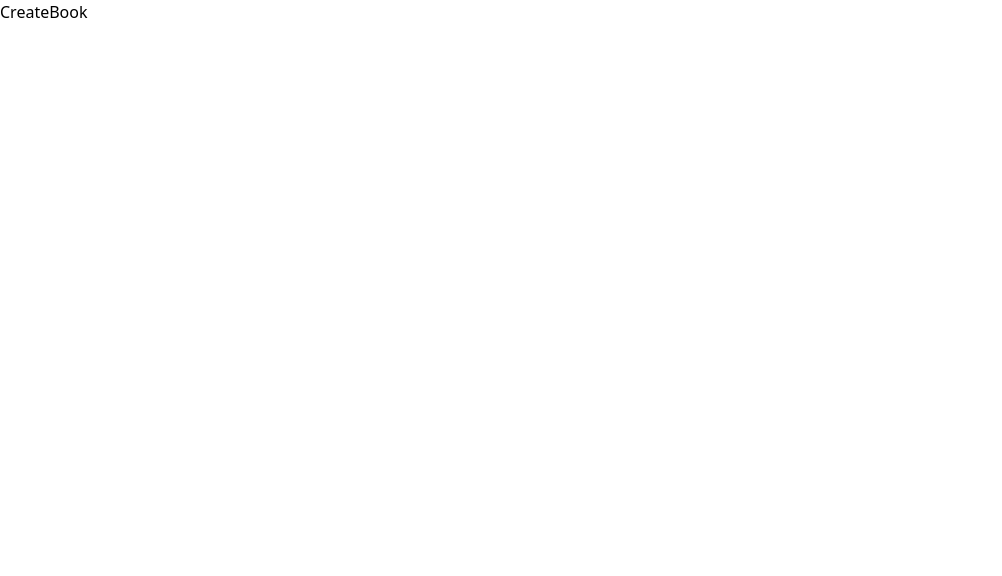
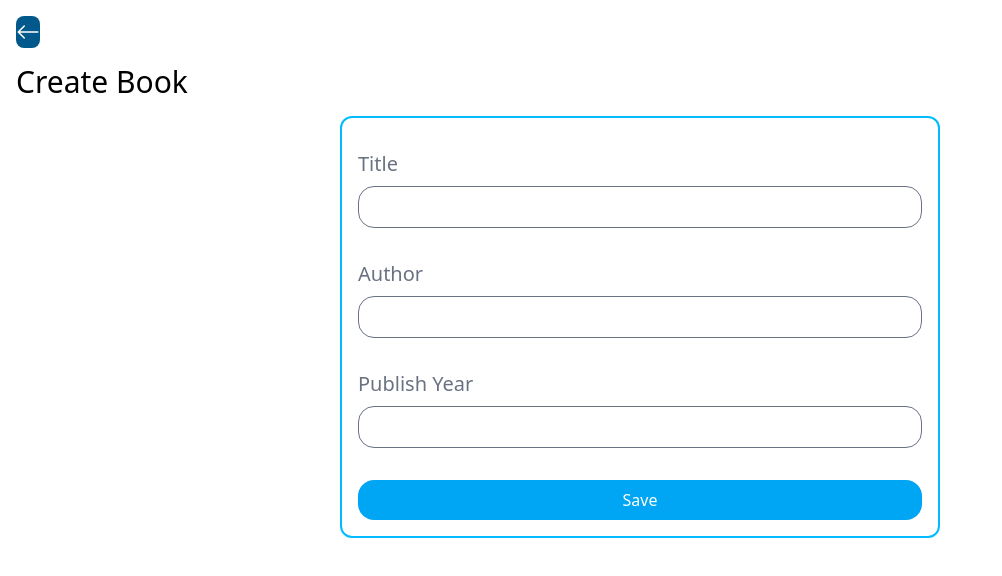
Before and after one commit to furkankuluncakli/MERN--Book-Store, a React (Vite) app in the folder frontend/: page /books/create in a window 1280 px wide. Shown: the top 576 px of the page, without its empty margins (0-1002 px from the left). Built offline with nearby package versions, Linux system fonts and the light colour scheme.

Commit message:
feat: implement CreateBook page with form inputs and loading state; add BackButton and Spinner components

```diff
--- a/frontend/src/pages/CreateBook.jsx
+++ b/frontend/src/pages/CreateBook.jsx
@@ -1,9 +1,79 @@
-import React from 'react'
+import axios from "axios";
+import { useEffect, useState } from "react";
+import { useNavigate } from "react-router-dom";
+import BackButton from "../components/BackButton";
+import Spinner from "../components/Spinner";
 
 function CreateBook() {
+  const [title, setTitle] = useState("");
+  const [author, setAuthor] = useState("");
+  const [publishYear, setPublishYear] = useState();
+
+  const [loading, setLoading] = useState(false);
+
+  const navigate = useNavigate();
+
+  const handleSaveBook = () => {
+    setLoading(true);
+    const data = {
+      title,
+      author,
+      publishYear,
+    };
+    axios
+      .post("http://localhost:5555/books", data)
+      .then((response) => {
+        setLoading(false);
+        navigate("/");
+      })
+      .catch((error) => {
+        alert("An error happened. Please control fields");
+        console.log(error);
+        setLoading(false);
+      });
+  };
   return (
-    <div>CreateBook</div>
-  )
+    <div className="p-4">
+      <BackButton />
+      <h1 className="text-3xl my-4">Create Book</h1>
+      {loading ? <Spinner /> : ""}
+      <div className="flex flex-col border-2 border-sky-400 rounded-xl w-[600px] p-4 mx-auto">
+        <div className="my-4">
+          <label className="text-xl mr-4 text-gray-500">Title</label>
+          <input
+            className="border border-gray-500 px-4 py-2 w-full rounded-2xl mt-2"
+            type="text"
+            value={title}
+            onChange={(e) => setTitle(e.target.value)}
+          />
+        </div>
+        <div className="my-4">
+          <label className="text-xl mr-4 text-gray-500">Author</label>
+          <input
+            className="border border-gray-500 px-4 py-2 w-full rounded-2xl mt-2"
+            type="text"
+            value={author}
+            onChange={(e) => setAuthor(e.target.value)}
+          />
+        </div>
+        <div className="my-4">
+          <label className="text-xl mr-4 text-gray-500">Publish Year</label>
+          <input
+            className="border border-gray-500 px-4 py-2 w-full rounded-2xl mt-2"
+            type="text"
+            value={publishYear}
+            onChange={(e) => setPublishYear(e.target.value)}
+          />
+        </div>
+        <button
+          className="bg-sky-500 text-white p-2 rounded-2xl mt-4 cursor-pointer"
+          onClick={handleSaveBook}
+        >
+          Save
+        </button>
+      </div>
+    </div>
+  );
 }
 
-export default CreateBook
+export default CreateBook;
```
